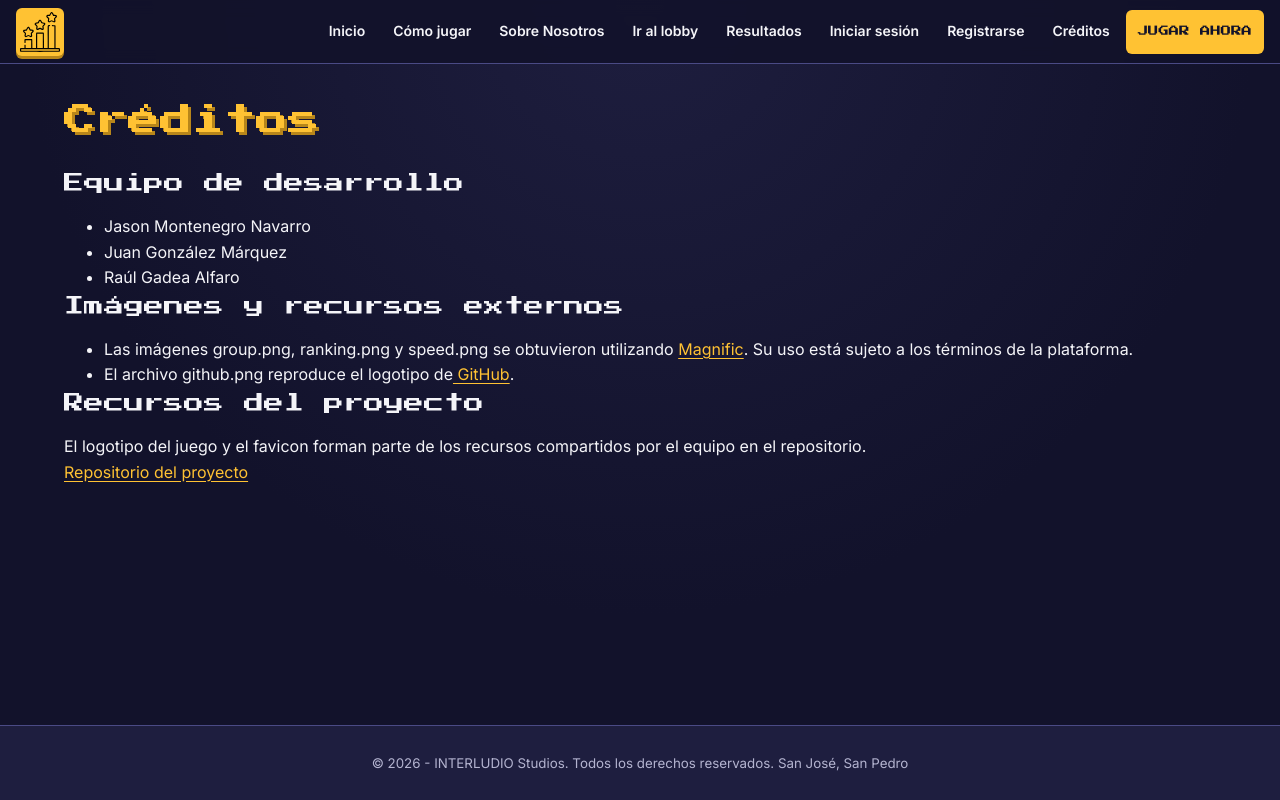
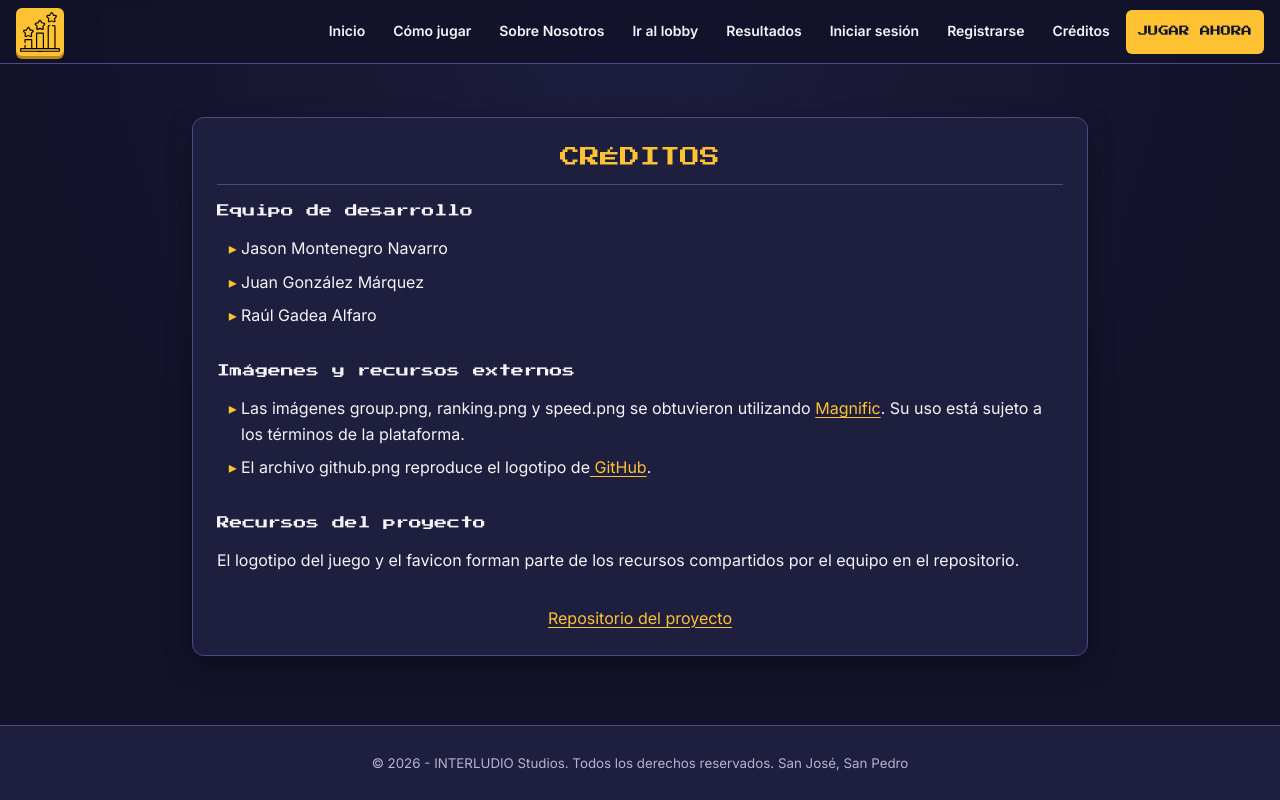
Before and after one commit to Jason-Montenegro/proyecto-C12989-C4F588-C4H386, a Next.js app in the folder frontend/: page /credits in a window 1280 px wide. Built offline with nearby package versions, Linux system fonts and the light colour scheme.

Commit message:
style(credits): style credits card and resource lists

```diff
--- /dev/null
+++ b/frontend/src/app/(main)/credits/credits.module.css
@@ -0,0 +1,40 @@
+/* ==========================================================================
+   Página de créditos: tarjeta centrada con un bloque por tipo de recurso
+   ========================================================================== */
+.page {
+  display: grid;
+  place-items: center;
+}
+
+.credits {
+  width: min(100%, 56rem);
+}
+
+/* --- Bloques de créditos --- */
+.group + .group {
+  margin-block-start: var(--space-8);
+}
+
+.group h2 {
+  font-size: 0.8rem;
+}
+
+/* Viñetas con forma de flecha de juego */
+.list {
+  padding-inline-start: var(--space-6);
+  list-style: "▸ ";
+}
+
+.list li::marker {
+  color: var(--color-primary);
+}
+
+.list li + li {
+  margin-block-start: var(--space-2);
+}
+
+/* --- Enlace al repositorio --- */
+.repo {
+  margin-block-start: var(--space-8);
+  text-align: center;
+}
--- a/frontend/src/app/(main)/credits/page.tsx
+++ b/frontend/src/app/(main)/credits/page.tsx
@@ -1,23 +1,24 @@
 import Link from "next/link";
+import styles from "./credits.module.css";
 
 export default function CreditsPage() {
   return (
-    <main>
-      <article>
-        <h1>Créditos</h1>
+    <main className={styles.page}>
+      <article className={`card ${styles.credits}`}>
+        <h1 className="cardTitle">Créditos</h1>
 
-        <section>
+        <section className={styles.group}>
           <h2>Equipo de desarrollo</h2>
-          <ul>
+          <ul className={styles.list}>
             <li>Jason Montenegro Navarro</li>
             <li>Juan González Márquez</li>
             <li>Raúl Gadea Alfaro</li>
           </ul>
         </section>
 
-        <section>
+        <section className={styles.group}>
           <h2>Imágenes y recursos externos</h2>
-          <ul>
+          <ul className={styles.list}>
             <li>
               Las imágenes group.png, ranking.png y speed.png se obtuvieron
               utilizando <Link href="https://www.magnific.com/">Magnific</Link>.
@@ -30,7 +31,7 @@ export default function CreditsPage() {
           </ul>
         </section>
 
-        <section>
+        <section className={styles.group}>
           <h2>Recursos del proyecto</h2>
           <p>
             El logotipo del juego y el favicon forman parte de los recursos
@@ -38,7 +39,7 @@ export default function CreditsPage() {
           </p>
         </section>
 
-        <p>
+        <p className={styles.repo}>
           <Link href="https://github.com/Jason-Montenegro/proyecto-C12989-C4F588-C4H386">
             Repositorio del proyecto
           </Link>
```
